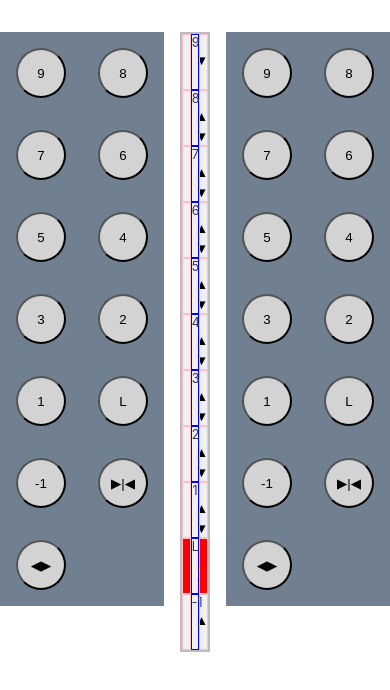
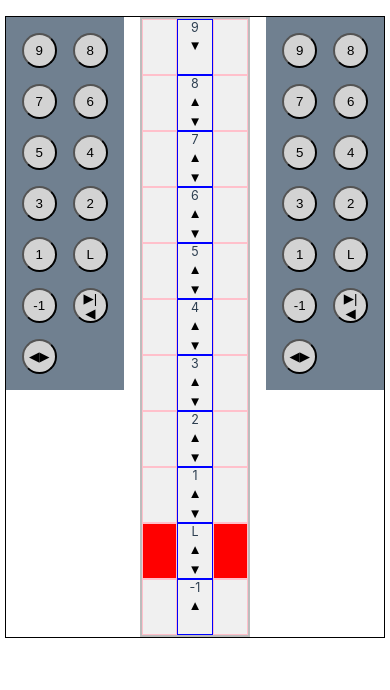
Before and after one commit to ibrod83/elevator-vue, a Vue app: page / in a window 390 px wide. Shown: the top 690 px of the page. Built offline with nearby package versions, Linux system fonts and the light colour scheme.

Commit message:
improved responsiveness

```diff
--- a/src/components/Elevator.scss
+++ b/src/components/Elevator.scss
@@ -6,11 +6,21 @@
 
 .container {
 
-  padding: 2rem;
+  padding: 4rem 20rem;
+  @media (max-width: 1280px) {
+    padding: 2rem 2rem;
+  }
+  @media (max-width: 768px) {
+    padding: 1rem 0.3rem;
+  }
 
+  // @media (max-width: 1024px) {
+  //   padding: 2rem 2rem;
+  // }
 }
 
 #panels {
+  border: 1px solid black;
   display: flex;
   justify-content: center;
   gap: 1rem;
@@ -24,15 +34,16 @@
 }
 
 .building {
+
   position: relative;
   background-color: #f0f0f0;
   border: 2px solid #bcbcbc;
   // align-items:;
   display: flex;
   flex-direction: column;
-  width: 200px;
+  width: 33%;
 
-  &__floor {
+  .building__floor {
     display: flex;
     height: 3.5rem;
 
@@ -56,6 +67,7 @@
       }
 
       .building__floorButton {
+
         display: flex;
         text-align: center;
         justify-content: center;
@@ -68,7 +80,8 @@
 
         border: 0px;
         background-color: transparent;
-        &:hover{
+
+        &:hover {
           cursor: pointer;
         }
       }
@@ -85,51 +98,9 @@
   }
 }
 
-
-
-
-
-
-
-// .building__floorButton {
-//   display: flex;
-//   text-align: center;
-//   justify-content: center;
-//   align-items: center;
-//   height: 20px;
-//   width: 20px;
-//   border-radius: 100%;
-//   /* background-color: lightgrey; */
-
-//   border: 0px;
-//   background-color: transparent;
-
-// }
-
-// .building__floorButton--selected {
-//   background-color: yellow;
-// }
-
-// .building__floor--current {
-//   background-color: green;
-// }
-
-// .building__floor--stopped {
-//   background-color: red;
-// }
-
-
-
-/* .building__base {
-  width: 200px;
-  height: 20px;
-  background-color: #555555;
-  border: 2px solid #444444;
-  position: relative;
-  top: 1rem;
-  box-shadow: 5px 5px 20px rgba(0, 0, 0, 0.1);
-} */
-
+.elevator {
+  max-width: 200px;
+  width: 33%;
 
   .elevator__floorButtons {
     display: grid;
@@ -137,10 +108,15 @@
     grid-gap: 2rem;
     background-color: slategrey;
     padding: 1rem;
+    @media (max-width: 1024px) {
+      grid-gap: 1rem;
+    }
   }
 
   .elevator__floorButton,
   .elevator__action {
+    justify-self: center;
+    align-self: center;
     display: flex;
     text-align: center;
     justify-content: center;
@@ -149,11 +125,21 @@
     width: 50px;
     border-radius: 100%;
     background-color: lightgrey;
+
+    @media (max-width: 768px) {
+      // Add your mobile-specific styles here
+      height: 35px; // Example: Adjust size for mobile
+      width: 35px; // Example: Adjust size for mobile
+      // Any other adjustments you'd like to make for mobile devices
+    }
   }
 
   .elevator__floorButton--selected {
     background-color: yellow;
   }
+}
+
+
 
 .indicator__elevatorState {
   color: navy
--- a/src/components/Elevator.vue
+++ b/src/components/Elevator.vue
@@ -187,7 +187,7 @@ const getShaftStyle = (floor: number, percentage: number, elevatorId: number) =>
     </section> -->
     <section id="panels">
 
-      <div id="elevator1">
+      <div class="elevator">
         <div class="elevator__floorButtons">
           <button @click="onChooseFloor(floor,elevator1)" v-for="floor in floorNumbers" :key="floor" class="elevator__floorButton"
             :class="{
@@ -227,7 +227,7 @@ const getShaftStyle = (floor: number, percentage: number, elevatorId: number) =>
 
       </div>
 
-       <div id="elevator2">
+       <div class="elevator">
         <div class="elevator__floorButtons">
           <button @click="onChooseFloor(floor,elevator2)" v-for="floor in floorNumbers" :key="floor" class="elevator__floorButton"
             :class="{
--- a/src/elevator/Dispatcher/Dispatcher.ts
+++ b/src/elevator/Dispatcher/Dispatcher.ts
@@ -63,11 +63,11 @@ export class Dispatcher extends EventEmitter {
         // normalized distance between the current floor and the ordering floor
 
         for (let elevator of this.elevators) {
-            let directionCorrespondense: 'SAME' | 'OPPOSIE' | 'IDLE' = 'IDLE'
+            let directionCorrespondense: 'SAME' | 'OPPOSITE' | 'IDLE' = 'IDLE'
             if ((desiredDirection === 'UP' && elevator.designatedDirection === DesignatedDirectionEnum.DESIGNATED_UP) || (desiredDirection === 'DOWN' && elevator.designatedDirection ===  DesignatedDirectionEnum.DESIGNATED_DOWN)) {
                 directionCorrespondense = 'SAME'
             } else if ((desiredDirection === 'UP'  && elevator.designatedDirection ===  DesignatedDirectionEnum.DESIGNATED_DOWN) || (desiredDirection === 'DOWN'  && elevator.designatedDirection ===  DesignatedDirectionEnum.DESIGNATED_UP)) {
-                directionCorrespondense = 'OPPOSIE'
+                directionCorrespondense = 'OPPOSITE'
             }
             const distance = Math.abs(elevator.currentFloor - floor)
             const normalizedDistance = distance / maxDistance
@@ -92,14 +92,14 @@ export class Dispatcher extends EventEmitter {
                 } else {
                     grade = 0.2
                 }
-            } else if (directionCorrespondense === 'OPPOSIE') {
+            } else if (directionCorrespondense === 'OPPOSITE') {
                 if (onTheWay) {
                     grade = 0.6
                 } else {
                     grade = 0.2
                 }
             } else {//idle
-                grade = 0.8
+                grade = 0.7
             }
 
 
```
Lines whose indentation alone changed are shown as unchanged.
